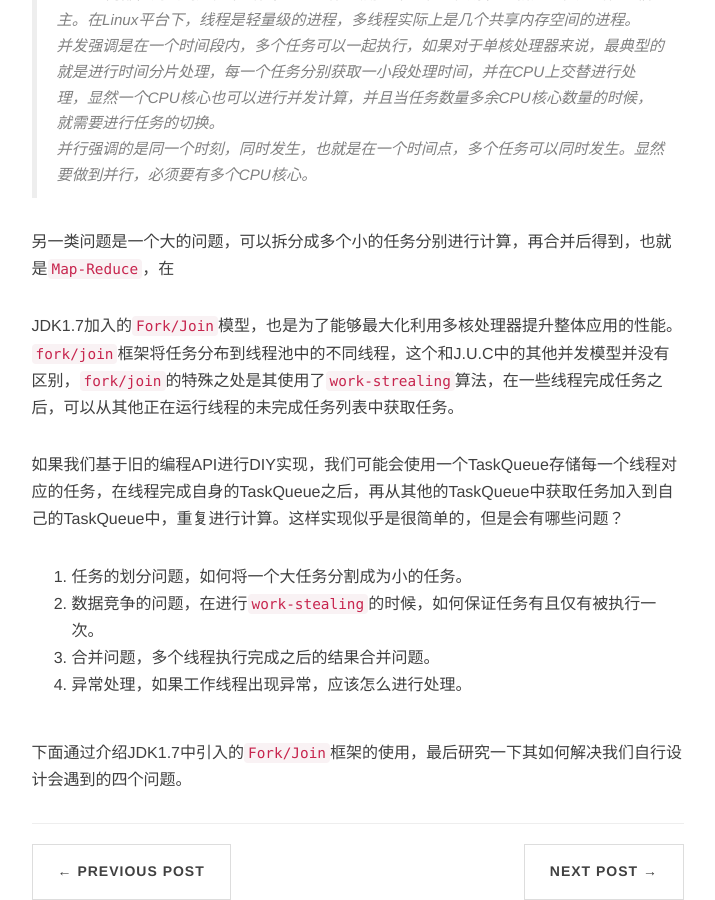
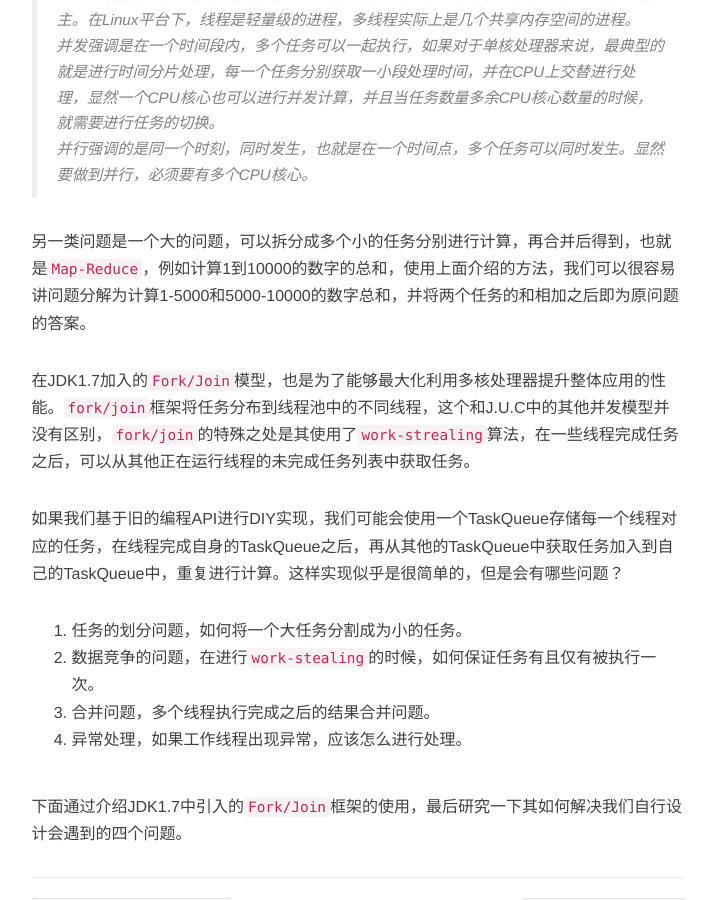
Before and after one commit to fzsens/fzsens.github.com, a Jekyll site: the page built from _posts/2017-03-09-java-fork-join.md, in a window 1280 px wide and 900 px high, scrolled down 830 px. Shown: the whole window, without its empty margins (331-1046 px from the left). Built offline with Jekyll 4.4.1, drawn with Linux system fonts in a browser that asks for light colours; nearby versions of some CDN libraries; comment, search, counter and statistics services are not loaded.

Commit message:
forkjoin

```diff
--- a/_posts/2017-03-09-java-fork-join.md
+++ b/_posts/2017-03-09-java-fork-join.md
@@ -9,9 +9,9 @@
 >
 > 并行强调的是同一个时刻，同时发生，也就是在一个时间点，多个任务可以同时发生。显然要做到并行，必须要有多个CPU核心。
 
-另一类问题是一个大的问题，可以拆分成多个小的任务分别进行计算，再合并后得到，也就是`Map-Reduce`，在
+另一类问题是一个大的问题，可以拆分成多个小的任务分别进行计算，再合并后得到，也就是`Map-Reduce`，例如计算1到10000的数字的总和，使用上面介绍的方法，我们可以很容易讲问题分解为计算1-5000和5000-10000的数字总和，并将两个任务的和相加之后即为原问题的答案。
 
-JDK1.7加入的`Fork/Join`模型，也是为了能够最大化利用多核处理器提升整体应用的性能。`fork/join`框架将任务分布到线程池中的不同线程，这个和J.U.C中的其他并发模型并没有区别，`fork/join`的特殊之处是其使用了`work-strealing`算法，在一些线程完成任务之后，可以从其他正在运行线程的未完成任务列表中获取任务。
+在JDK1.7加入的`Fork/Join`模型，也是为了能够最大化利用多核处理器提升整体应用的性能。`fork/join`框架将任务分布到线程池中的不同线程，这个和J.U.C中的其他并发模型并没有区别，`fork/join`的特殊之处是其使用了`work-strealing`算法，在一些线程完成任务之后，可以从其他正在运行线程的未完成任务列表中获取任务。
 
 如果我们基于旧的编程API进行DIY实现，我们可能会使用一个TaskQueue存储每一个线程对应的任务，在线程完成自身的TaskQueue之后，再从其他的TaskQueue中获取任务加入到自己的TaskQueue中，重复进行计算。这样实现似乎是很简单的，但是会有哪些问题？
 
```
